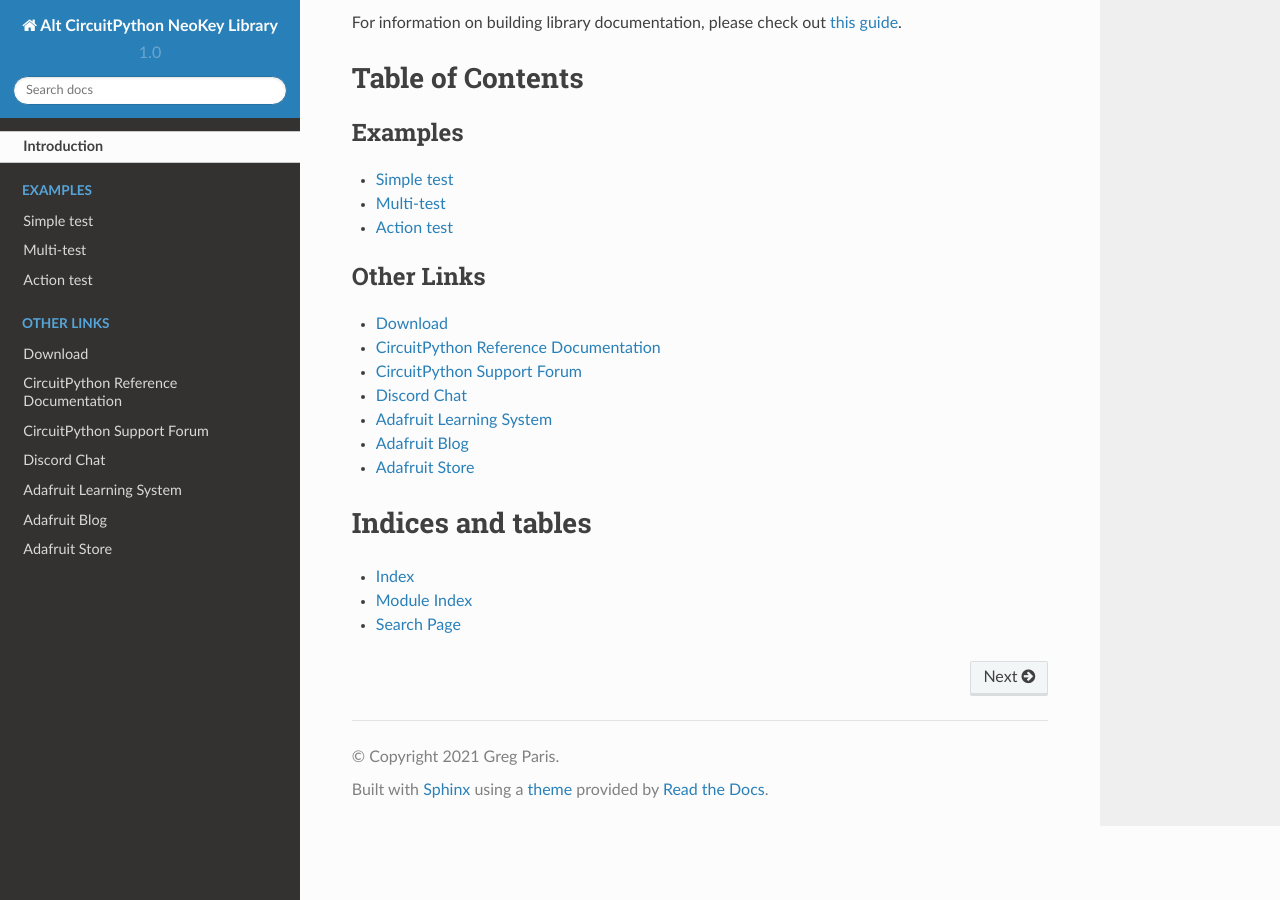
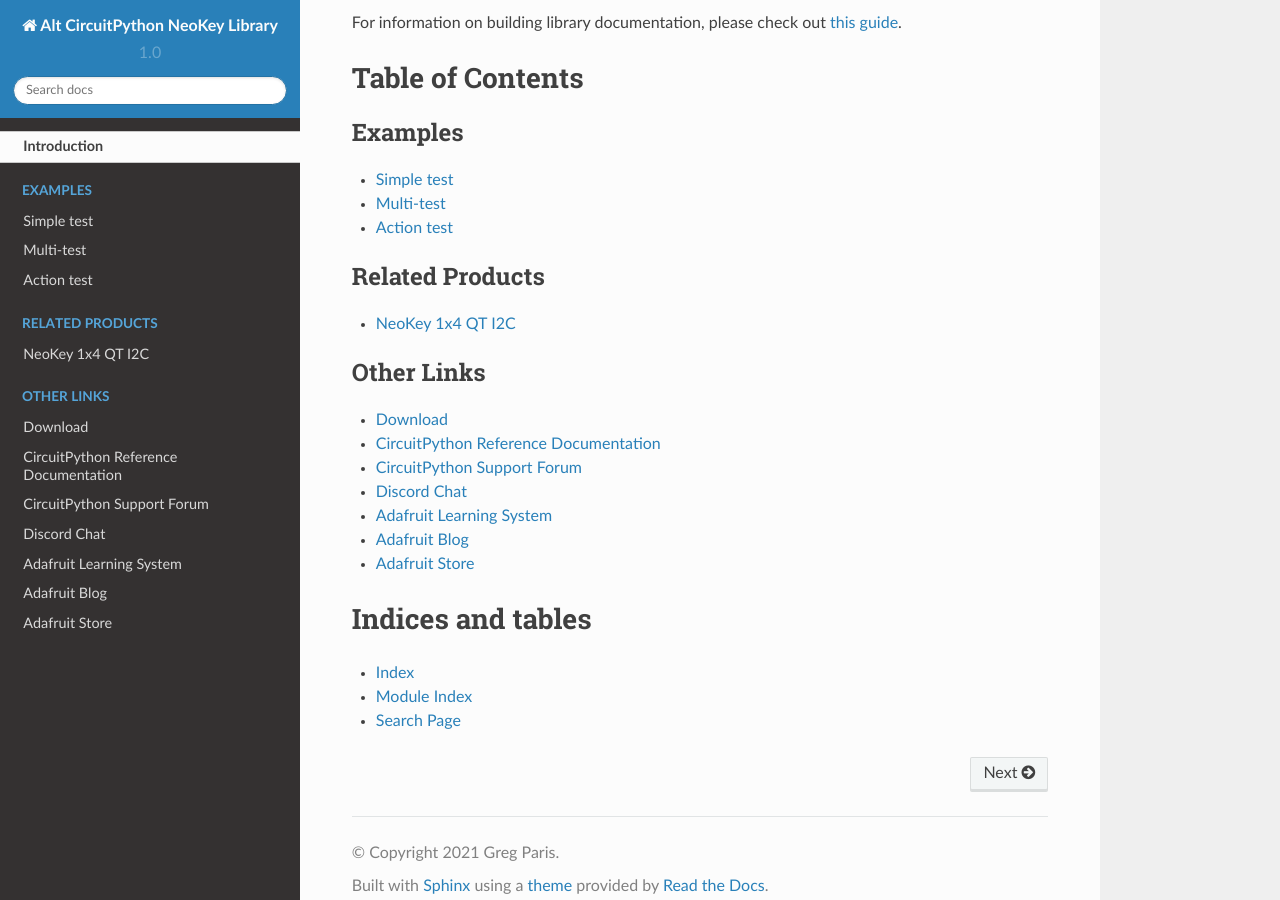
Before and after one commit to gmparis/Alt_CircuitPython_NeoKey, a Sphinx documentation site: the page built from docs/index.rst, in a window 1280 px wide and 900 px high, scrolled down 1534 px. Built offline with Sphinx 7.4.7 and the Read the Docs theme 2.0.0, drawn with Linux system fonts in a browser that asks for light colours; part of the change alters nothing that is shown.

```diff
--- a/docs/conf.py
+++ b/docs/conf.py
@@ -21,7 +21,6 @@ extensions = [
     "sphinx.ext.todo",
 ]
 
-# TODO: Please Read!
 # Uncomment the below if you use native CircuitPython modules such as
 # digitalio, micropython and busio. List the modules you use. Without it, the
 # autodoc module docs will fail to generate with a warning.
--- a/docs/index.rst
+++ b/docs/index.rst
@@ -24,14 +24,10 @@ Table of Contents
 .. toctree::
     :caption: Tutorials
 
-.. todo:: Add any Learn guide links here. If there are none, then simply delete this todo and leave
-    the toctree above for use later.
-
 .. toctree::
     :caption: Related Products
 
-.. todo:: Add any product links here. If there are none, then simply delete this todo and leave
-    the toctree above for use later.
+    NeoKey 1x4 QT I2C <https://www.adafruit.com/product/4980>
 
 .. toctree::
     :caption: Other Links
```
